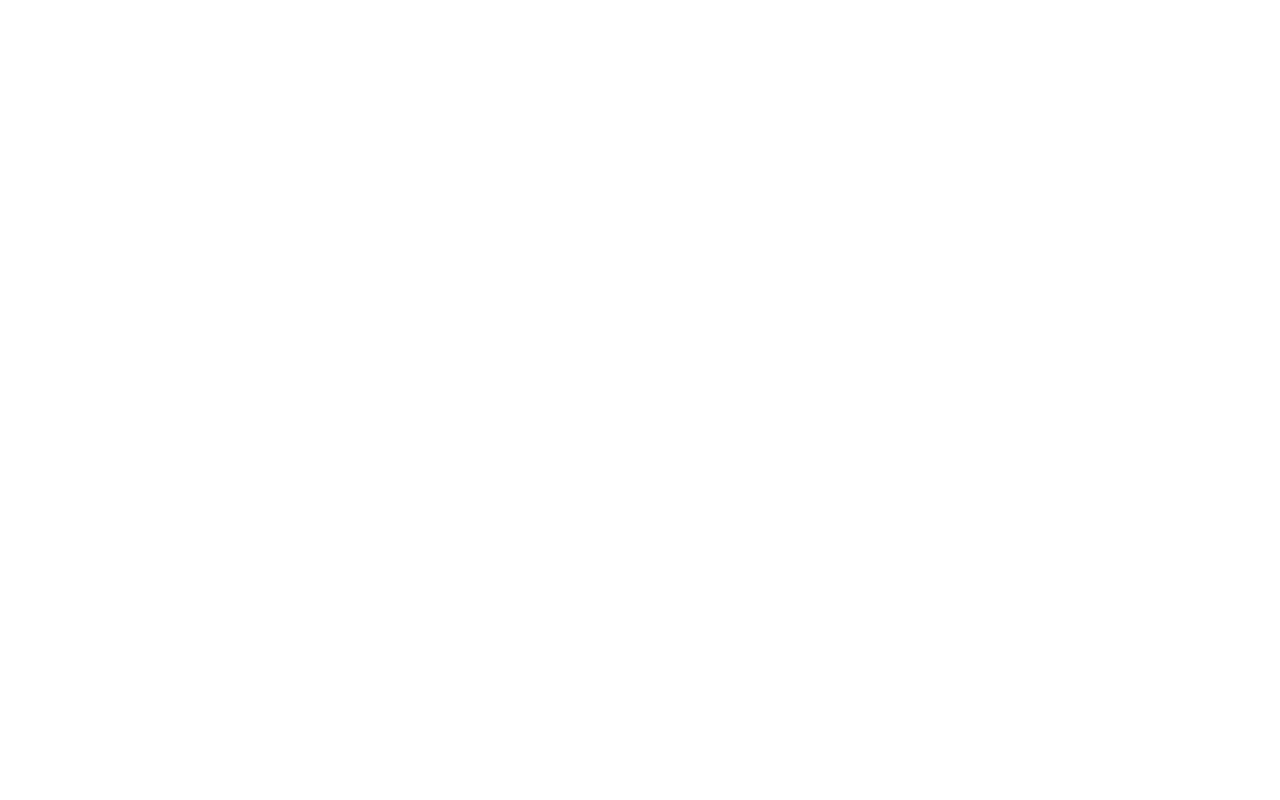
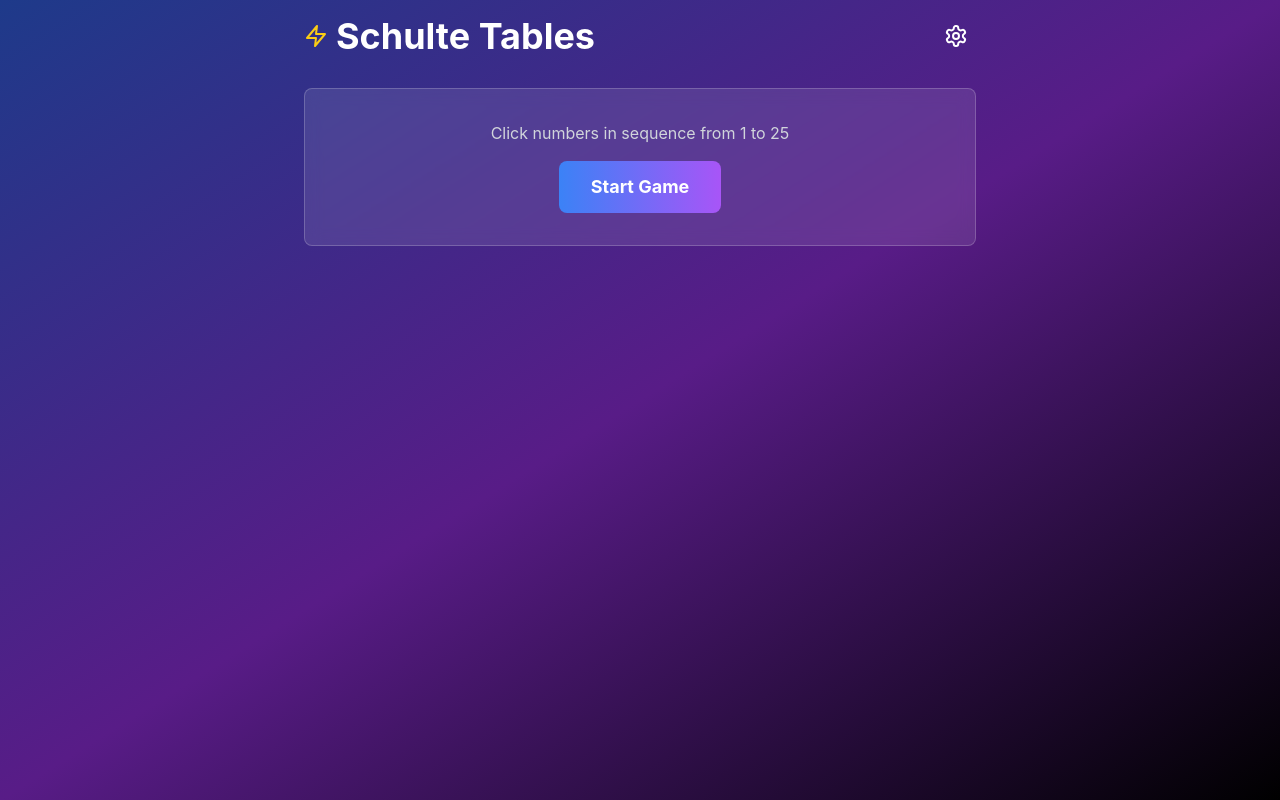
Before and after one commit to oleg-v-borisov/games, a plain HTML site: page docs/Schulte/index.html in a window 1280 px wide. Drawn offline with Linux system fonts and the light colour scheme; the site is published under a folder, as on GitHub Pages, so addresses that start at the root find nothing.

```diff
--- a/docs/Schulte/index.html
+++ b/docs/Schulte/index.html
@@ -4,8 +4,8 @@
     <meta charset="UTF-8" />
     <meta name="viewport" content="width=device-width, initial-scale=1.0" />
     <title>Schulte Tables Game</title>
-    <script type="module" crossorigin src="/assets/index-B5u0ZDCG.js"></script>
-    <link rel="stylesheet" crossorigin href="/assets/index-C5i1Ajje.css">
+    <script type="module" crossorigin src="./assets/index-B5u0ZDCG.js"></script>
+    <link rel="stylesheet" crossorigin href="./assets/index-C5i1Ajje.css">
   </head>
   <body>
     <div id="root"></div>
```
